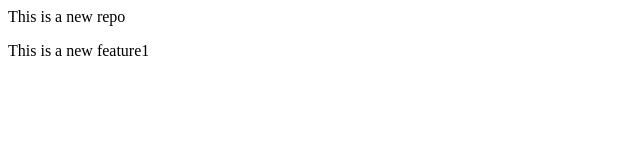
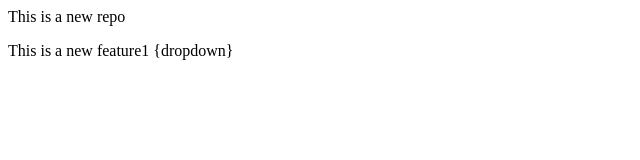
Before and after one commit to Harsh-Limbachiya/localrepo, a plain HTML site: page index.html in a window 1280 px wide. Shown: the full height of the page, 0-640 px from the left. Drawn offline with Linux system fonts and the light colour scheme.

Commit message:
add dropdown

```diff
--- a/index.html
+++ b/index.html
@@ -1,4 +1,2 @@
-<p>
-    This is a new repo
-</p>
-<p>This is a new feature1</p>
+<p>This is a new repo</p>
+<p>This is a new feature1 {dropdown}</p>
```
